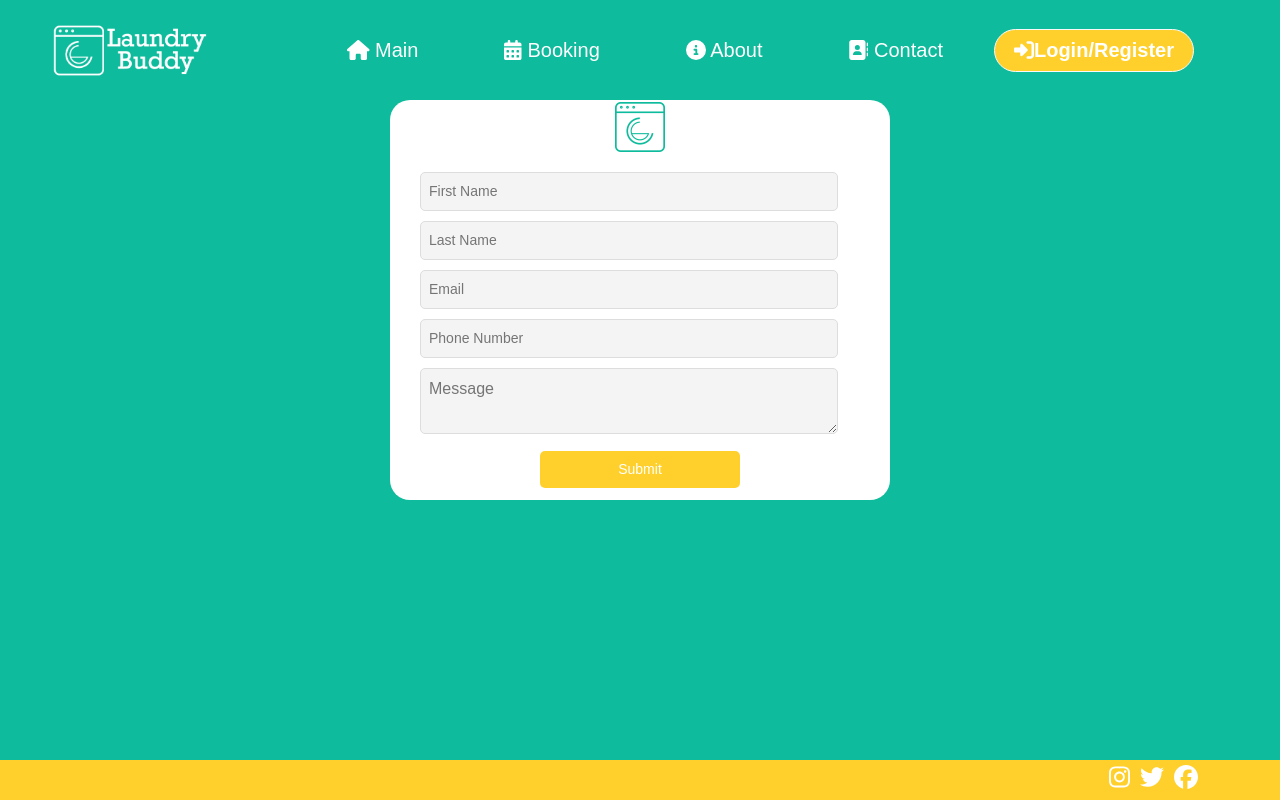
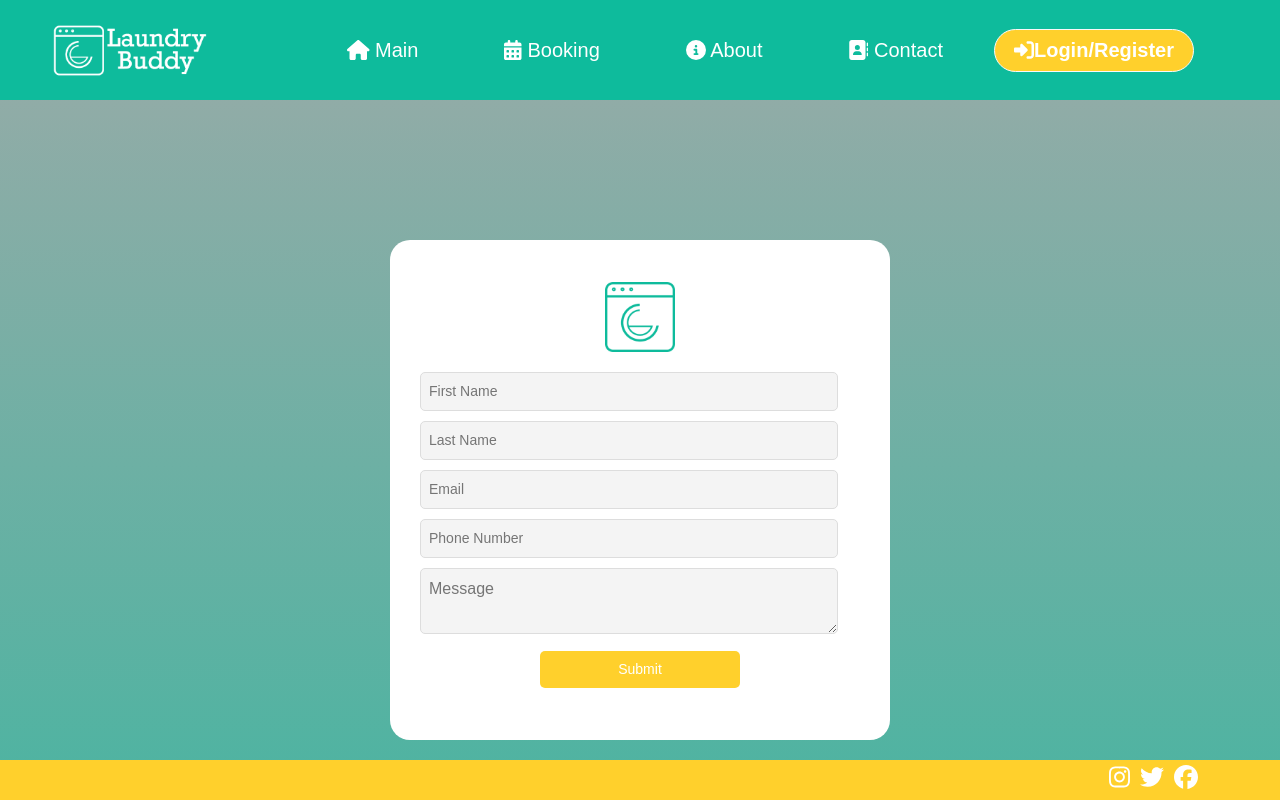
Before and after one commit to hampeG/laundrybuddy, a React (Vite) app: page /contact in a window 1280 px wide. Built offline with nearby package versions, Linux system fonts and the light colour scheme.

Commit message:
KAN-17 Updated the design of Contact Form

```diff
--- a/src/ContactForm.css
+++ b/src/ContactForm.css
@@ -1,7 +1,21 @@
 body {
-    background-color: #0EBB9C !important;
+    background: linear-gradient(to bottom, rgba(169, 169, 169, 1), rgba(14, 187, 156, 1) 100%);
+    background-size: 100% 200%;
+    animation: gradientMovement 5s linear infinite;
+    height: 100vh;
     font-family: Arial, sans-serif !important;
     margin: 0;
+}
+@keyframes gradientMovement {
+    0% {
+        background-position: 0 0;
+    }
+    50% {
+        background-position: 0 100%;
+    }
+    100% {
+        background-position: 0 0;
+    }
 }
 
 
@@ -13,20 +27,21 @@ body {
     background-color: #ffffff !important;
     font-family: Arial, sans-serif !important;
     border-radius: 20px;
-    margin: auto; /* Center horizontally */
+    margin: auto;
+    margin-top: 140px;
     margin-bottom: 50px;
     padding: 20px;
     max-width: 500px;
     width: 90%;
-    height: 400px;
+    height: 500px;
 }
 
 
 
 .Logo {
-    width: 50px; /* Adjust logo size */
-    height: 50px; /* Adjust logo size */
-    margin-bottom: 10px; /* Adjust margin */
+    width: 70px;
+    height: 70px;
+    margin-bottom: 10px;
 }
 
 form {
@@ -49,8 +64,8 @@ textarea {
     border: 1px solid #ddd;
     border-radius: 5px;
     color: #555;
-    background-color: #f4f4f4; /* Grey background */
-    font-size: 14px; /* Adjust font size */
+    background-color: #f4f4f4;
+    font-size: 14px;
 }
 
 
@@ -104,5 +119,6 @@ button[type="submit"]:hover {
     button[type="submit"] {
         padding: 6px 12px;
         font-size: 12px;
+        margin-left: 45px;
     }
 }
```
